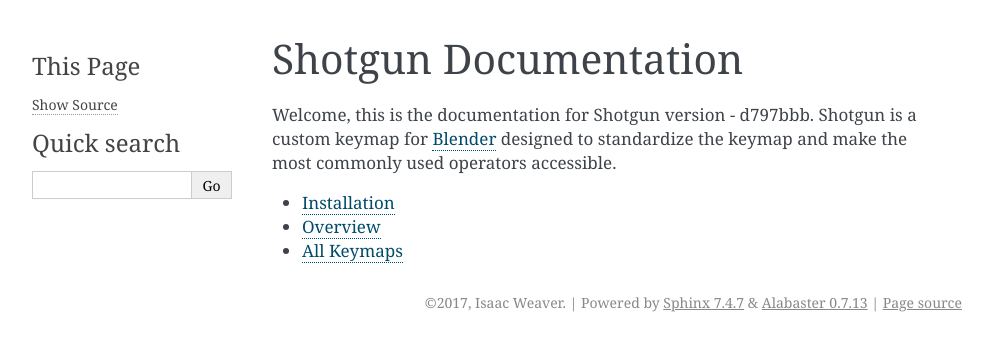
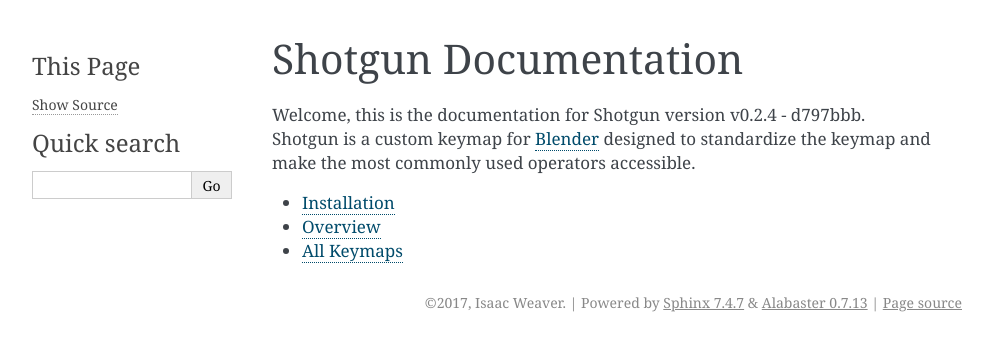
Before and after one commit to wisaac407/shotgun, a Sphinx documentation site: the page built from doc/index.rst, in a window 1280 px wide. Shown: the top 351 px of the page, without its empty margins (148-1141 px from the left). Built offline with Sphinx 7.4.7, drawn with Linux system fonts in a browser that asks for light colours; pages that are not in the unit, such as notebooks, are missing from menus.

```diff
--- a/doc/conf.py
+++ b/doc/conf.py
@@ -17,8 +17,8 @@ project = 'Shotgun'
 copyright = '2017, Isaac Weaver'
 author = 'Isaac Weaver'
 
-version = ' - d797bbb'
-release = ' - d797bbb'
+version = 'v0.2.4 - d797bbb'
+release = 'v0.2.4 - d797bbb'
 
 intersphinx_mapping = {
     'blender': ('http://docs.blender.org/api/blender_python_api_master/', '../blender_objects.inv')
--- a/doc/index.rst
+++ b/doc/index.rst
@@ -3,7 +3,7 @@
 Shotgun Documentation
 =====================
 
-Welcome, this is the documentation for Shotgun version  - d797bbb.
+Welcome, this is the documentation for Shotgun version v0.2.4 - d797bbb.
 Shotgun is a custom keymap for `Blender <http://www.blender.org>`_ designed to standardize the keymap and make the most
 commonly used operators accessible.
 
--- a/doc/keymaps/nodeeditor.rst
+++ b/doc/keymaps/nodeeditor.rst
@@ -248,7 +248,7 @@ Detailed Reference
 
    Search and Add Node
 
-   bpy.ops.node.add_search(settings=[], use_transform=False, type="", node_item='0')
+   bpy.ops.node.add_search(use_transform=False, settings=[], type="", node_item='0')
 
 
    +--------------+--------+
```
